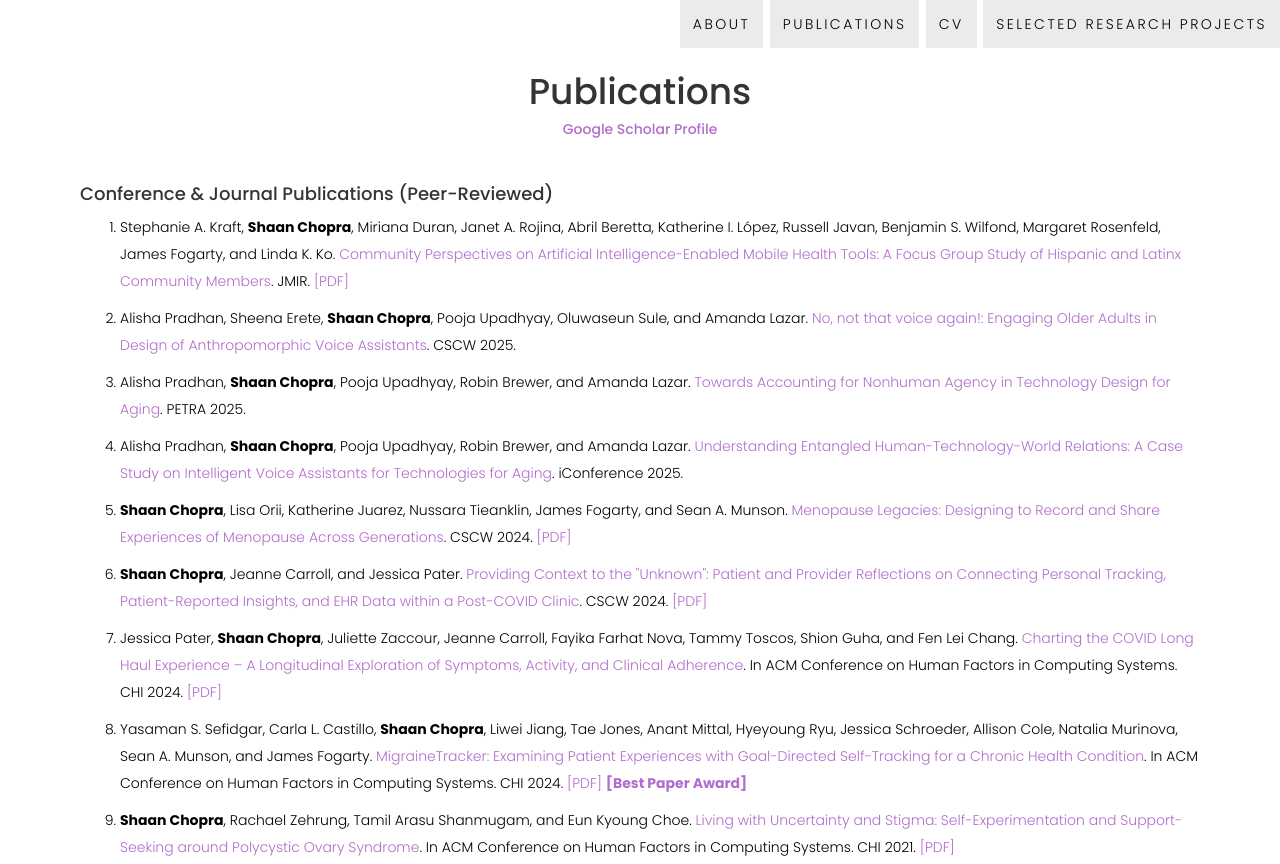
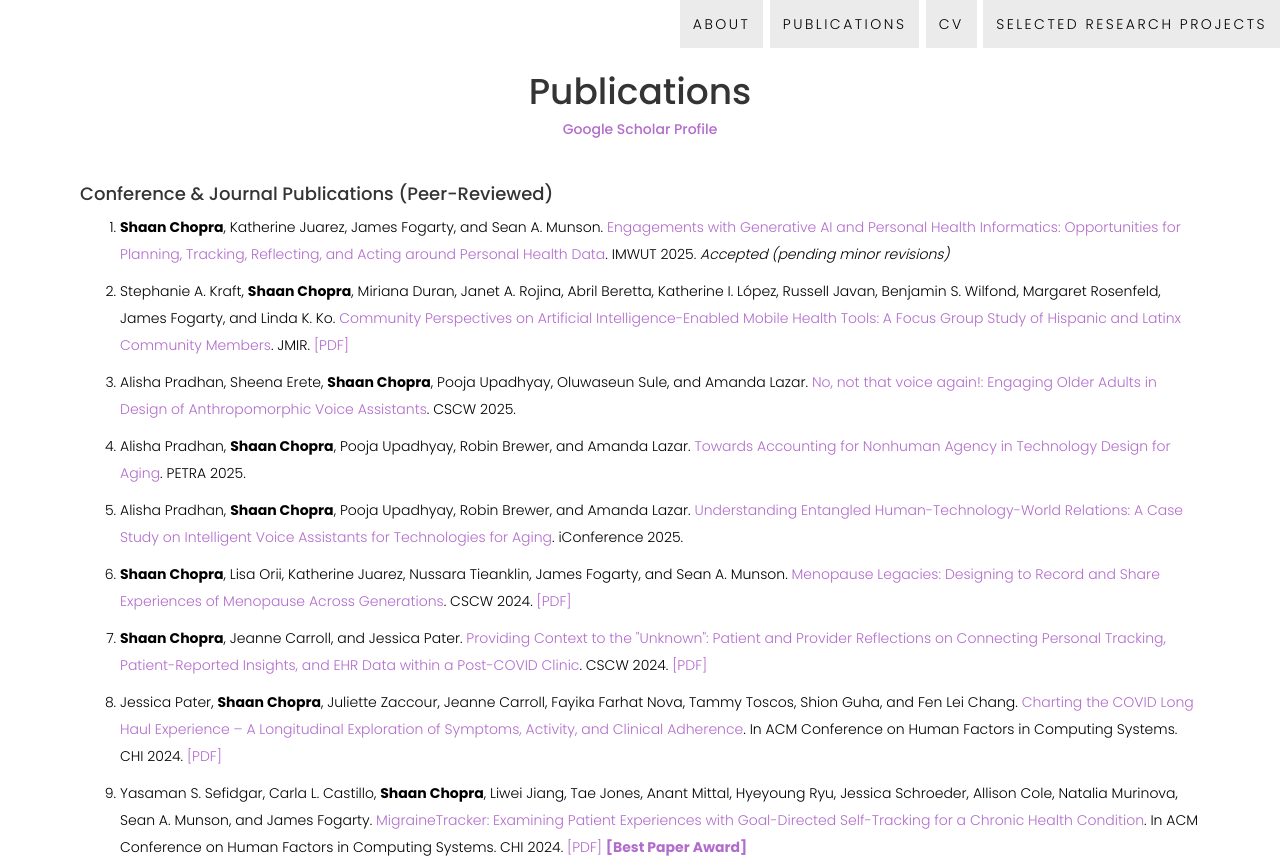
Before and after one commit to shaan15/shaan15.github.io, a plain HTML site: page publications.html in a window 1280 px wide. Shown: the top 864 px of the page. Drawn offline with nearby package versions, Linux system fonts and the light colour scheme; some packages are replaced by stand-ins of ours; a web font is replaced by a local one.

Commit message:
Update publications.html

```diff
--- a/publications.html
+++ b/publications.html
@@ -111,6 +111,7 @@ height="0" width="0" style="display:none;visibility:hidden"></iframe></noscript>
 
       <ol>
 
+            <li><p><b>Shaan Chopra</b>, Katherine Juarez, James Fogarty, and Sean A. Munson. <a style="color:#B26CCC" href="">Engagements with Generative AI and Personal Health Informatics: Opportunities for Planning, Tracking, Reflecting, and Acting around Personal Health Data</a>. IMWUT 2025. <i>Accepted (pending minor revisions)</i></p> </li>
 
             <li><p>Stephanie A. Kraft, <b>Shaan Chopra</b>, Miriana Duran, Janet A. Rojina, Abril Beretta, Katherine I. López, Russell Javan, Benjamin S. Wilfond, Margaret Rosenfeld, James Fogarty, and Linda K. Ko. <a style="color:#B26CCC" href="https://doi.org/10.2196/59817">Community Perspectives on Artificial Intelligence-Enabled Mobile Health Tools: A Focus Group Study of Hispanic and Latinx Community Members</a>. JMIR. <a style="color:#B26CCC" href="pdfs/jmir_2025.pdf">[PDF]</a></p> </li>
 
```
